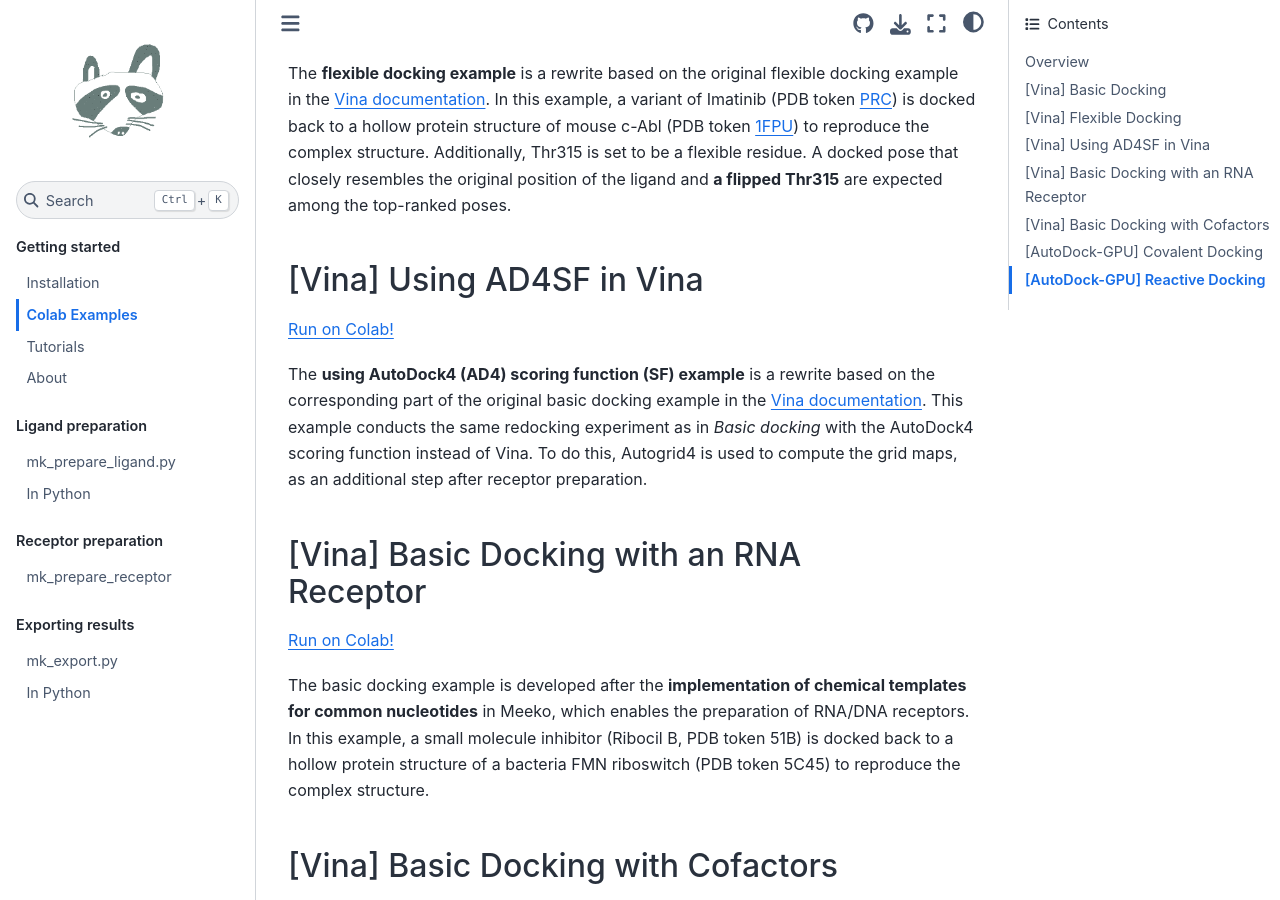
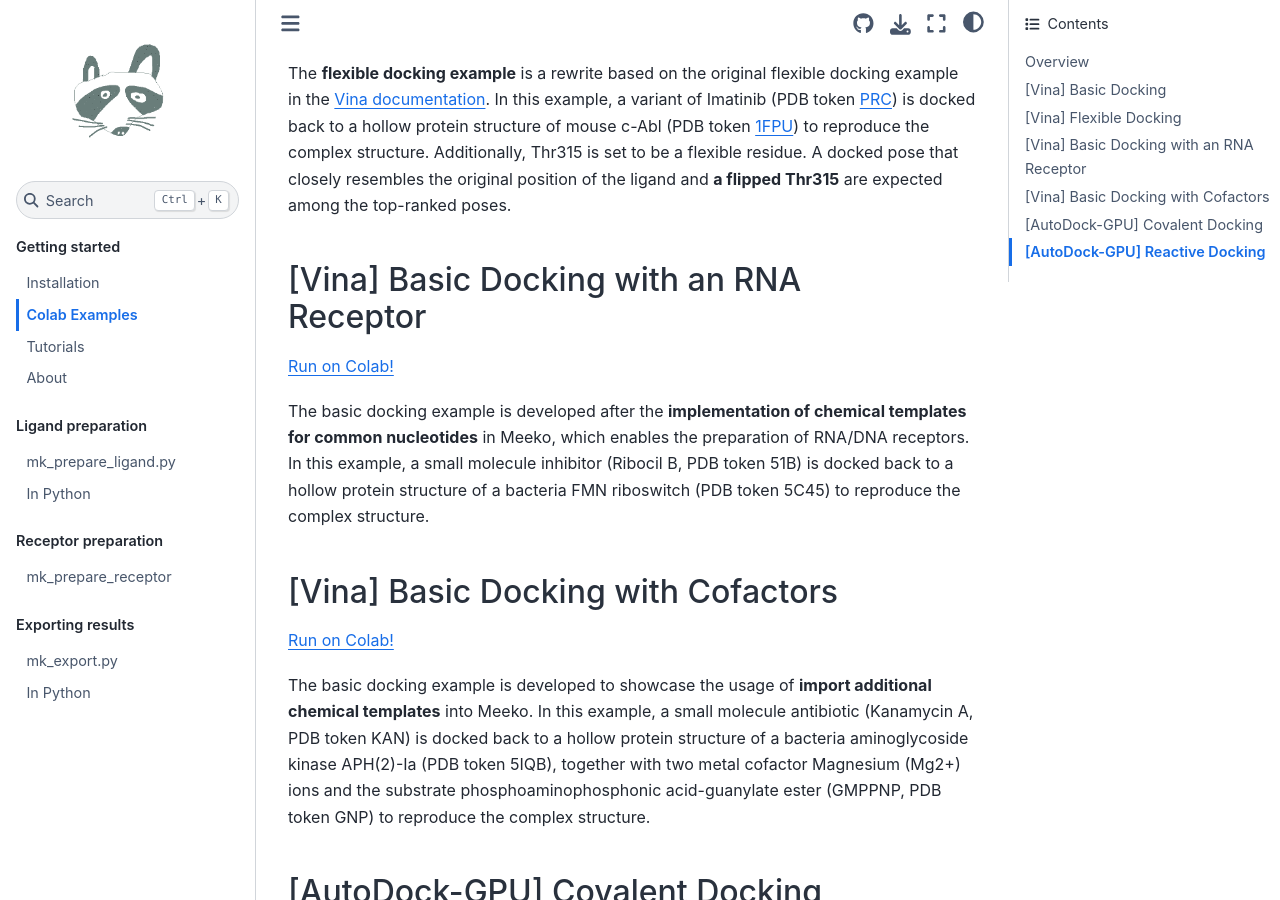
Before and after one commit to forlilab/Meeko, a Sphinx documentation site: the page built from docs/source/colab_examples.rst, in a window 1280 px wide and 900 px high, scrolled down 1627 px. Built offline with Sphinx 7.4.7 and the Sphinx Book theme 1.1.4, drawn with Linux system fonts in a browser that asks for light colours.

Commit message:
drop ad4sdf example

```diff
--- a/docs/source/colab_examples.rst
+++ b/docs/source/colab_examples.rst
@@ -48,14 +48,6 @@ The **basic docking example** is a rewrite based on the original basic docking e
 The **flexible docking example** is a rewrite based on the original flexible docking example in the `Vina documentation <https://autodock-vina.readthedocs.io/en/latest/>`_. In this example, a variant of Imatinib (PDB token `PRC <https://www1.rcsb.org/ligand/PRC>`_) is docked back to a hollow protein structure of mouse c-Abl (PDB token `1FPU <https://www1.rcsb.org/structure/1FPU>`_) to reproduce the complex structure. Additionally, Thr315 is set to be a flexible residue. A docked pose that closely resembles the original position of the ligand and **a flipped Thr315** are expected among the top-ranked poses.
 
 
-[Vina] Using AD4SF in Vina
----------------
-
-`Run on Colab! <https://colab.research.google.com/drive/1zoSyID2fSoqGz3Zb1_IatUT2uxZ2mCNZ?usp=sharing>`_
-
-The **using AutoDock4 (AD4) scoring function (SF) example** is a rewrite based on the corresponding part of the original basic docking example in the `Vina documentation <https://autodock-vina.readthedocs.io/en/latest/>`_. This example conducts the same redocking experiment as in *Basic docking* with the AutoDock4 scoring function instead of Vina. To do this, Autogrid4 is used to compute the grid maps, as an additional step after receptor preparation.
-
-
 [Vina] Basic Docking with an RNA Receptor
 ---------------
 
```
